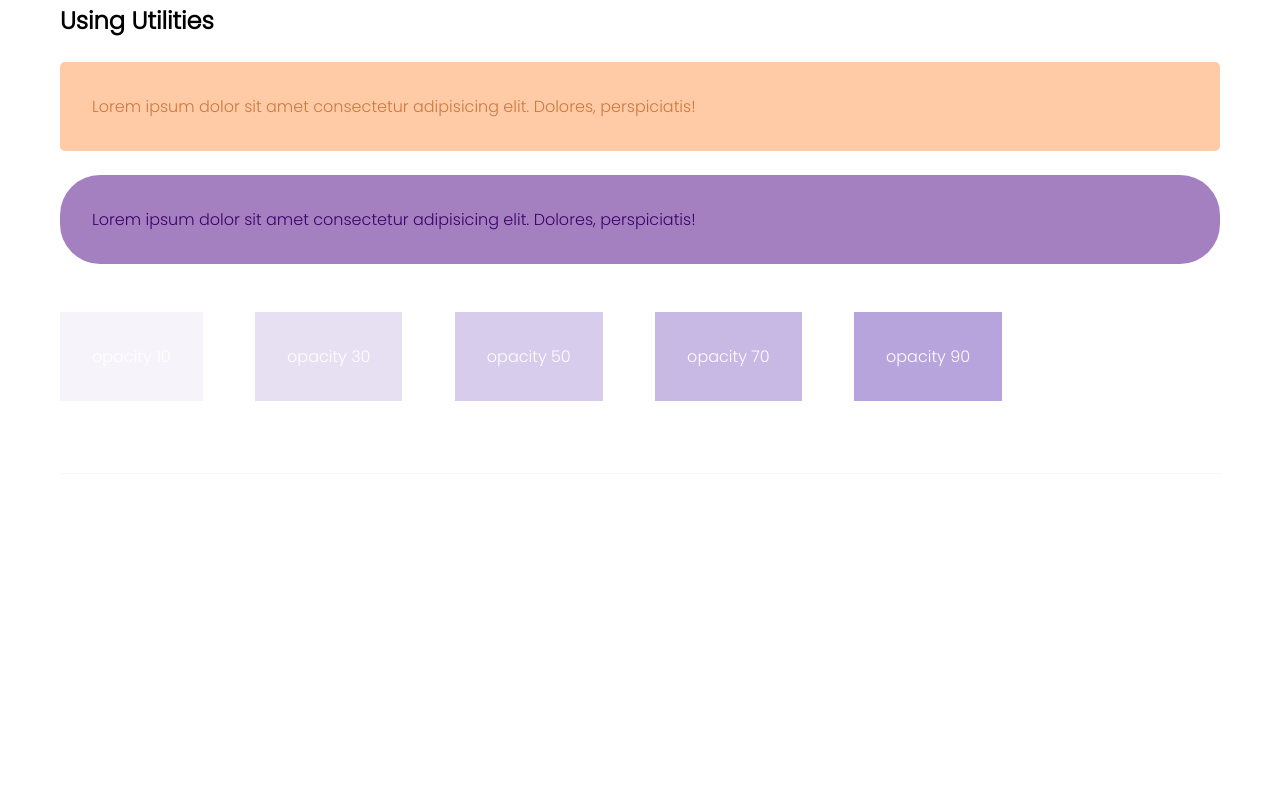
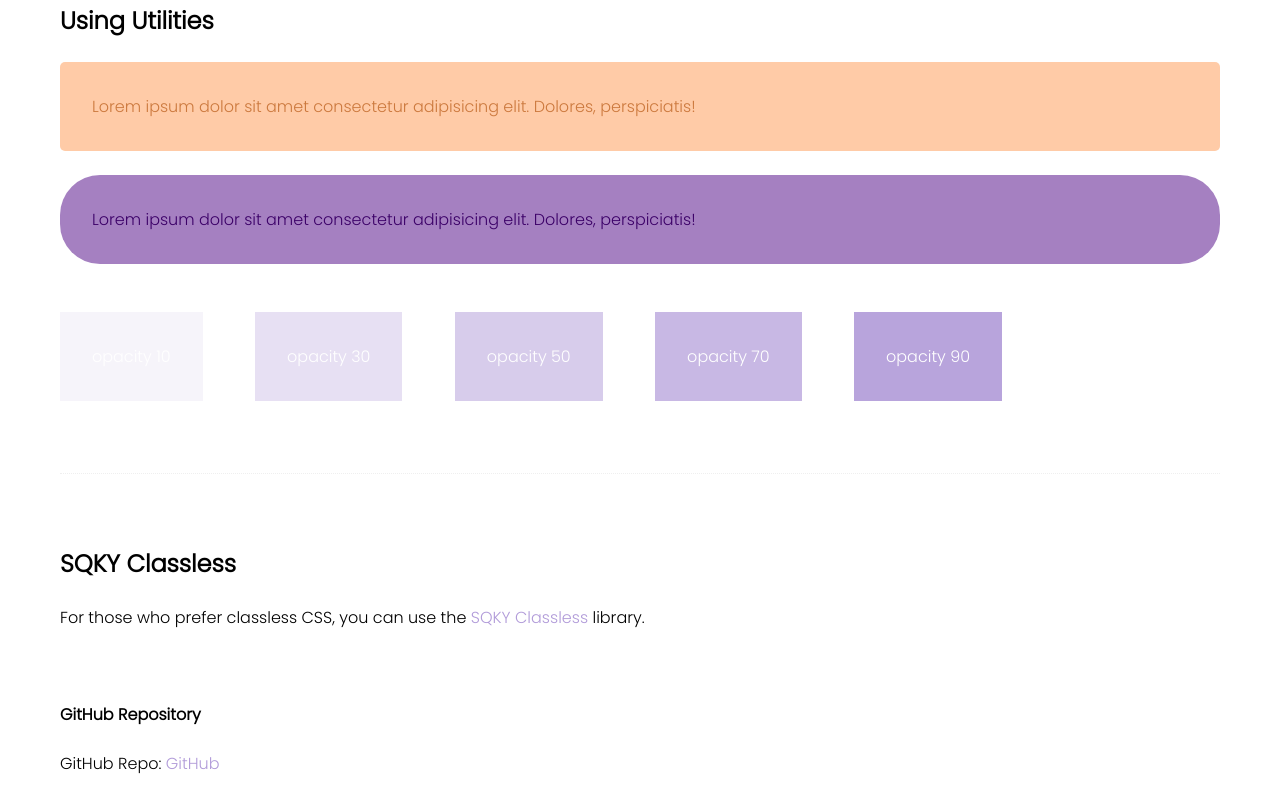
Before and after one commit to kostastepetes/sqky-css-library, a website: page docs/index.html in a window 1280 px wide. Shown: the part 1978-2778 px from the top of the page. Before the commit the page ends 2524 px from the top, so only its background shows below. Drawn offline with Linux system fonts and the light colour scheme.

Commit message:
docs and example websites

```diff
--- a/docs/index.html
+++ b/docs/index.html
@@ -4,6 +4,7 @@
   <meta http-equiv="X-UA-Compatible" content="IE=edge">
   <meta name="viewport" content="width=device-width, initial-scale=1.0">
   <link rel="stylesheet" href="/css/index.css">
+  <link rel="icon" href="favicon.ico" type="image/x-icon">
   <title>SQKY | CSS Library</title>
 </head>
 <body>
@@ -139,7 +140,15 @@
 
     <hr class="mt-4 mb-4">
 
+    <h2>SQKY Classless</h2>
+    <div class="mt-2 mb-4">
+    <p>For those who prefer classless CSS, you can use the <a href="sqky-classless.netlify.app" class="text-purple">SQKY Classless</a> library.</p>
+    </div>
 
+    <h4>GitHub Repository</h4>
+    <div class="mt-2 mb-2">
+    <p>GitHub Repo: <a href="https://github.com/kostastepetes/sqky-css-library" class="text-purple">GitHub</a></p>
+    </div>
 
   </div>
 </body>
```
Also changed, not shown: example/homepage.html (+1 -1 lines), docs/favicon.ico (added).
